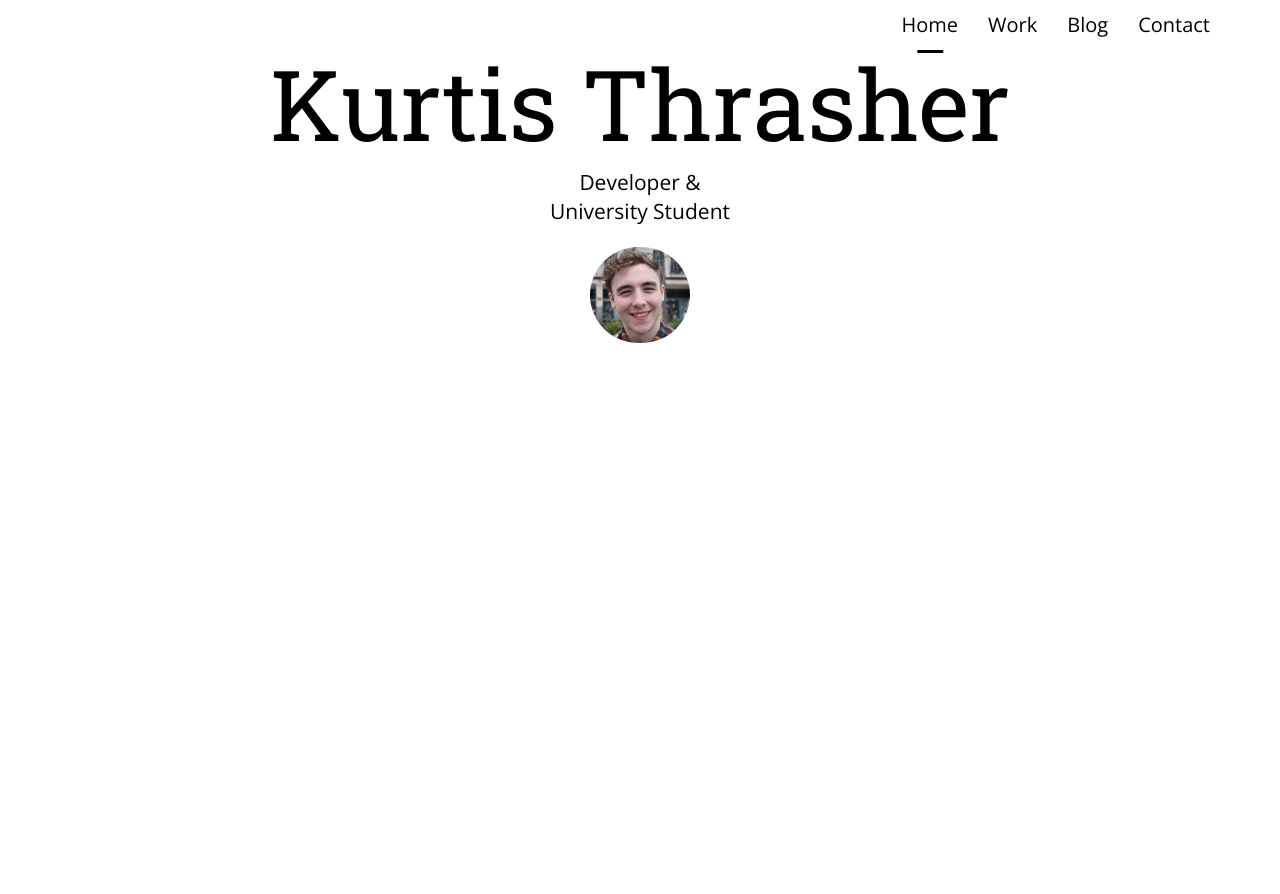
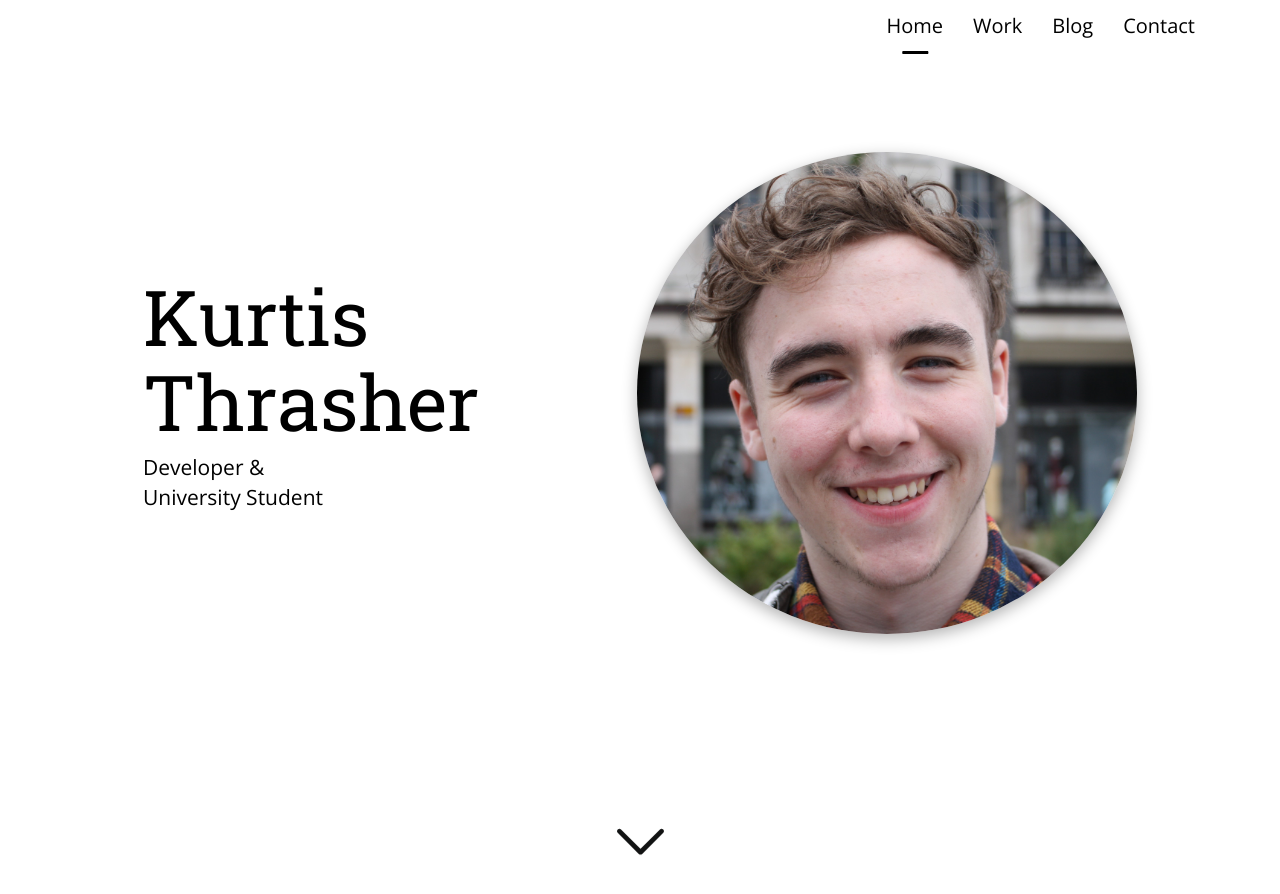
Before and after one commit to kthrasher1/porfolio-redux, a Jekyll site: the page built from index.html, in a window 1280 px wide and 900 px high. Shown: the top 894 px of the window. Built offline with Jekyll 4.4.1, drawn with Linux system fonts in a browser that asks for light colours; nearby versions of some CDN libraries.

Commit message:
Front-page styling almost done, added arrow.svg

```diff
--- a/_includes/header.html
+++ b/_includes/header.html
@@ -1,18 +1,20 @@
-<header>
+
 <header class="masthead d-flex">
-          <div class="container text-center">
-
+  <div class="container" id="header-content">
+    <div id="text">
         <h1>Kurtis Thrasher</h1>
         <p class="lead">
             Developer & <br>
             University Student
         </p>
 
-                <img id="head-shot" src="{{ site.path }}/images/crop.png" style="max-width: 100px;" alt="">
     </div>
-        </header>
-
-
-
+    <div id="head-shot">
+        <img src="{{ site.path }}/images/crop.png"  alt="">
+    </div>
+    <div id="arrow">
+      <img src="{{ site.path }}/images/downarrow.svg" alt="" srcset="">
+    </div>
+  </div>
 
 </header>
--- a/_includes/nav.html
+++ b/_includes/nav.html
@@ -1,4 +1,4 @@
-<nav class="navbar navbar-fixed-top">
+<nav class="navbar">
         <div class="container">
           <div class="navbar-header">
             <button type="button" class="navbar-toggle collapsed" data-toggle="collapse" data-target="#navbar" aria-expanded="false" aria-controls="navbar">
--- a/css/1-helpers/_1-helpers.scss
+++ b/css/1-helpers/_1-helpers.scss
@@ -1 +1,2 @@
 @import 'variables';
+@import 'animations';
--- /dev/null
+++ b/css/1-helpers/_animations.scss
@@ -0,0 +1,11 @@
+@keyframes bounce {
+    0%, 20%, 50%, 80%, 100% {
+      transform: translateY(0);
+    }
+    40% {
+      transform: translateY(-30px);
+    }
+    60% {
+      transform: translateY(-15px);
+    }
+  }
--- a/css/3-layout/_content.scss
+++ b/css/3-layout/_content.scss
@@ -1,5 +1,5 @@
 h1{
     font-family: $font-header;
-    font-size: 7em;
+    font-size: 5.5em;
     position: relative;
   }
--- a/css/3-layout/_header.scss
+++ b/css/3-layout/_header.scss
@@ -1,9 +1,49 @@
 .masthead{
     min-height: 30rem;
     position: relative;
-    display: table;
     width: 100%;
     height: 100vh;
     padding-top: 3rem;
     padding-bottom: 20rem;
 }
+
+#header-content{
+    margin-top: 50px;
+    height: 100vh;
+    width: 80%;
+    display: grid;
+    grid-template-columns: 1fr 1fr;
+    grid-template-rows: 1fr 1fr;
+    grid-template-areas: "text  head-shot" "arrow arrow";
+}
+
+#text {
+    grid-area: text;
+    align-self: center;
+}
+
+#head-shot {
+    grid-area: head-shot;
+    align-self: center;
+    img{
+        box-shadow: 0 5px 15px rgba(0, 0, 0, 0.3);
+        border-radius: 100%;
+        float: right;
+        max-width: 500px;
+    }
+}
+
+#arrow{
+    grid-area: arrow;
+    align-self: center;
+    text-align: center;
+    img{
+
+        width: 75px;
+        height: 75px;
+        -moz-animation: bounce 2s infinite;
+        -webkit-animation: bounce 2s infinite;
+        animation: bounce 2s infinite;
+    }
+
+}
--- a/css/style.scss
+++ b/css/style.scss
@@ -10,9 +10,7 @@
 @import '2-base/2-base';
 @import '3-layout/3-layout';
 
-#head-shot {
-  border-radius: 100px;
-}
+
 
 .content {
   padding: 40px 15px;
```
Also changed, not shown: images/downarrow.svg (added), 1 other file. Lines whose indentation alone changed are shown as unchanged.
